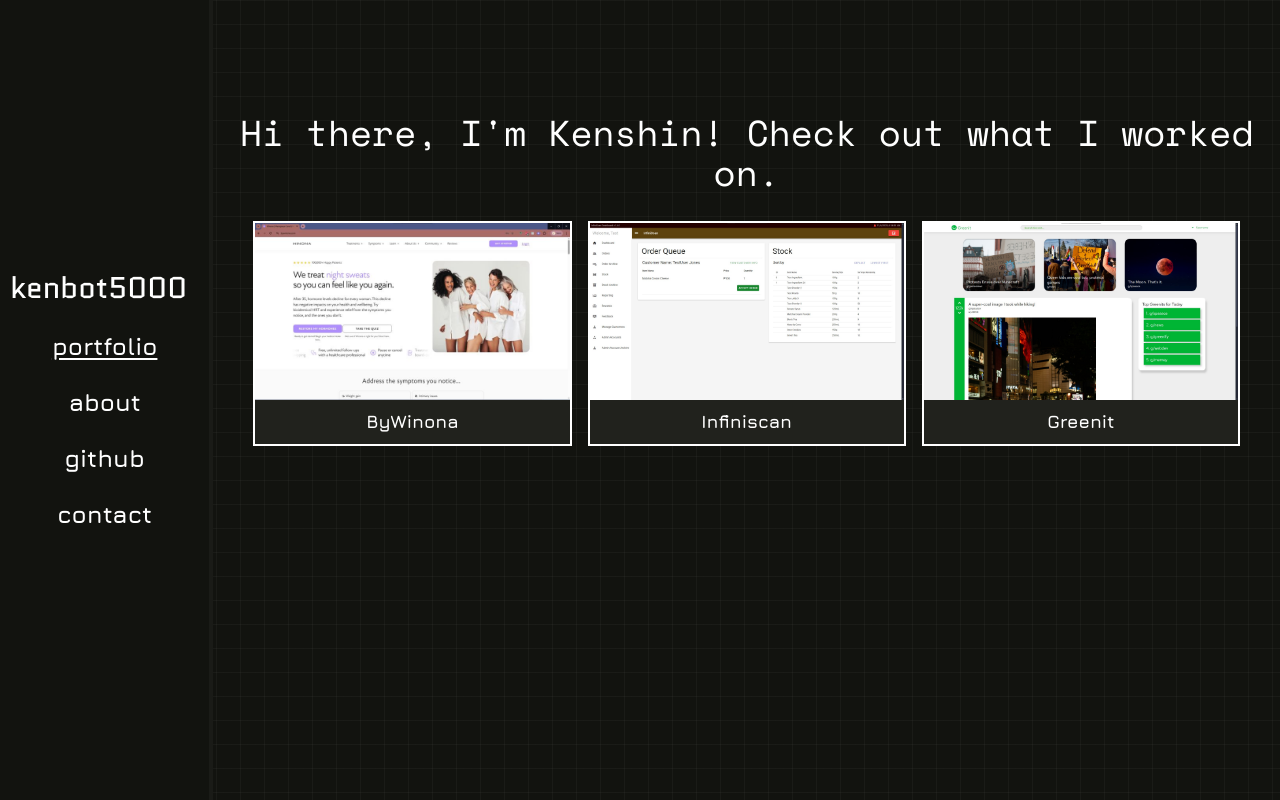
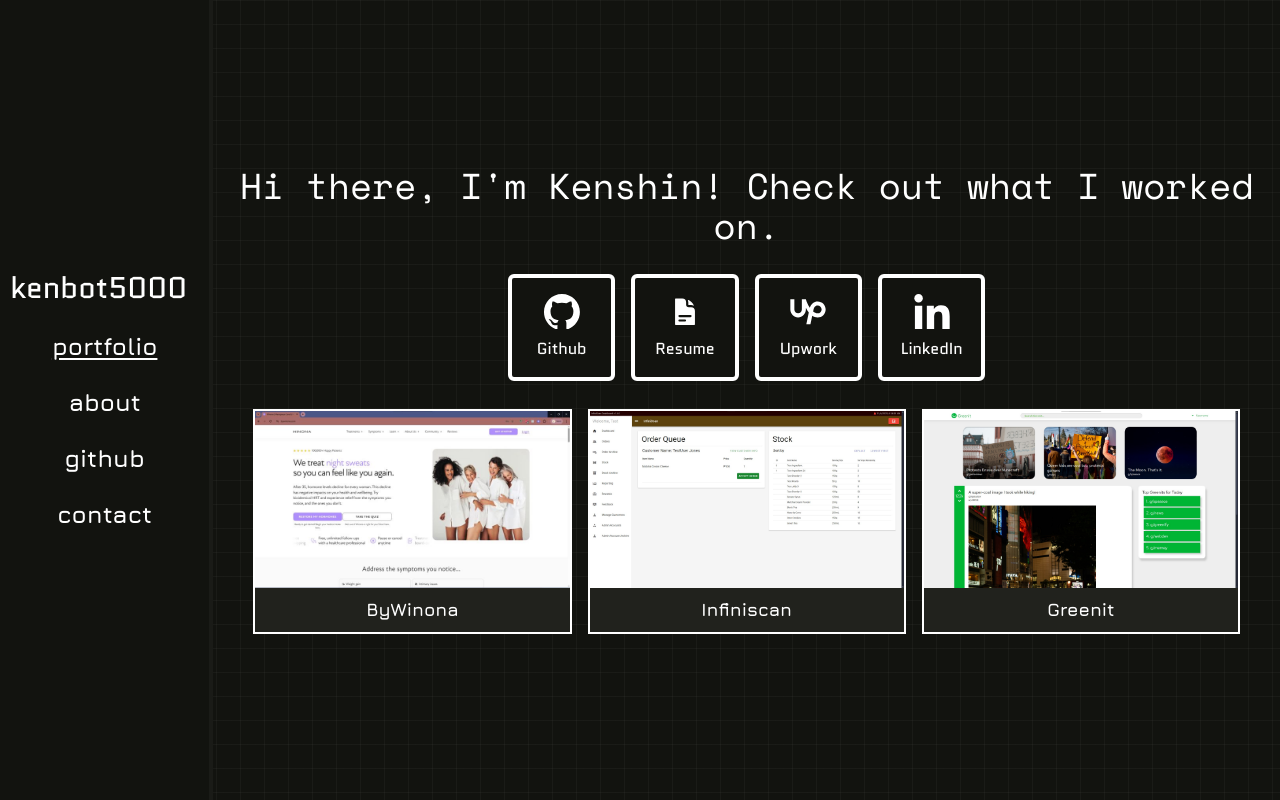
Before and after one commit to kenbot5000/portfolio, a Vue app: page / in a window 1280 px wide. Built offline with nearby package versions, Linux system fonts and the light colour scheme.

Commit message:
feat: add quick link UI

```diff
--- a/src/App.vue
+++ b/src/App.vue
@@ -45,7 +45,7 @@
           name="slowfade"
           mode="out-in"
         >
-          <RouterView />
+          <RouterView class="max-h-screen" />
         </Transition>
       </div>
     </div>
--- /dev/null
+++ b/src/components/PortfolioIconCard.vue
@@ -0,0 +1,15 @@
+<template>
+  <div class="bg-[#12130F] rounded-md border-white border-4 min-w-20 min-h-20 aspect-square flex flex-col justify-center text-center p-2 md:p-4">
+    <slot />
+    <span class="font-quantico mt-2">{{ text }}</span>
+  </div>
+</template>
+
+<script setup>
+defineProps({
+  text: {
+    type: String,
+    required: true
+  }
+})
+</script>
--- a/src/components/icons/GithubIcon.vue
+++ b/src/components/icons/GithubIcon.vue
@@ -8,7 +8,7 @@
     fill-rule="evenodd"
     clip-rule="evenodd"
     d="M48.854 0C21.839 0 0 22 0 49.217c0 21.756 13.993 40.172 33.405 46.69 2.427.49 3.316-1.059 3.316-2.362 0-1.141-.08-5.052-.08-9.127-13.59 2.934-16.42-5.867-16.42-5.867-2.184-5.704-5.42-7.17-5.42-7.17-4.448-3.015.324-3.015.324-3.015 4.934.326 7.523 5.052 7.523 5.052 4.367 7.496 11.404 5.378 14.235 4.074.404-3.178 1.699-5.378 3.074-6.6-10.839-1.141-22.243-5.378-22.243-24.283 0-5.378 1.94-9.778 5.014-13.2-.485-1.222-2.184-6.275.486-13.038 0 0 4.125-1.304 13.426 5.052a46.97 46.97 0 0 1 12.214-1.63c4.125 0 8.33.571 12.213 1.63 9.302-6.356 13.427-5.052 13.427-5.052 2.67 6.763.97 11.816.485 13.038 3.155 3.422 5.015 7.822 5.015 13.2 0 18.905-11.404 23.06-22.324 24.283 1.78 1.548 3.316 4.481 3.316 9.126 0 6.6-.08 11.897-.08 13.526 0 1.304.89 2.853 3.316 2.364 19.412-6.52 33.405-24.935 33.405-46.691C97.707 22 75.788 0 48.854 0z"
-    fill="#24292f"
+    :fill="fill"
   /></svg>
 </template>
 
@@ -21,6 +21,10 @@
   height: {
     type: String,
     default: '24px'
+  },
+  fill: {
+    type: String,
+    default: '#24292f'
   }
 })
 </script>
--- /dev/null
+++ b/src/components/icons/ResumeIcon.vue
@@ -0,0 +1,34 @@
+<template>
+  <svg
+    xmlns="http://www.w3.org/2000/svg"
+    :fill="fill"
+    :width="width"
+    :height="height"
+    viewBox="0 0 24 24"
+    stroke-width="1.5"
+    stroke="#12130F"
+  >
+    <path
+      stroke-linecap="round"
+      stroke-linejoin="round"
+      d="M19.5 14.25v-2.625a3.375 3.375 0 0 0-3.375-3.375h-1.5A1.125 1.125 0 0 1 13.5 7.125v-1.5a3.375 3.375 0 0 0-3.375-3.375H8.25m0 12.75h7.5m-7.5 3H12M10.5 2.25H5.625c-.621 0-1.125.504-1.125 1.125v17.25c0 .621.504 1.125 1.125 1.125h12.75c.621 0 1.125-.504 1.125-1.125V11.25a9 9 0 0 0-9-9Z"
+    />
+  </svg>
+</template>
+
+<script setup>
+defineProps({
+  width: {
+    type: String,
+    default: '24px'
+  },
+  height: {
+    type: String,
+    default: '24px'
+  },
+  fill: {
+    type: String,
+    default: '#fff'
+  }
+})
+</script>
--- a/src/pages/MainPortfolio.vue
+++ b/src/pages/MainPortfolio.vue
@@ -2,8 +2,13 @@
 import { ref } from 'vue';
 
 import DisplayCard from '@/components/DisplayCard.vue';
+import PortfolioIconCard from '@/components/PortfolioIconCard.vue';
 import GithubIcon from '@/components/icons/GithubIcon.vue';
+import UpworkIcon from '@/components/icons/UpworkIcon.vue';
+import ResumeIcon from '@/components/icons/ResumeIcon.vue';
+
 import { text } from '@/data/text.js';
+import LinkedInIcon from '@/components/icons/LinkedInIcon.vue';
 
 const displayOpen = ref(false);
 const currentDisplay = ref(null);
@@ -15,7 +20,42 @@
 </script>
 
 <template>
-  <div class="grid grid-rows-2 grid-cols-2 xl:grid-cols-3 items-center mx-auto my-auto px-10 gap-x-4 gap-y-4">
+  <div class="flex flex-col">
+    <div class="w-full xl:w-1/2 grid grid-cols-4 mx-auto text-white gap-x-4 px-7 mb-7">
+      <PortfolioIconCard text="Github">
+        <GithubIcon
+          width="50px"
+          height="50px"
+          fill="#FFFFFF"
+          class="mx-auto aspect-square"
+        />
+      </PortfolioIconCard>
+      <PortfolioIconCard text="Resume">
+        <ResumeIcon
+          width="50px"
+          height="50px"
+          fill="#FFFFFF"
+          class="mx-auto aspect-square"
+        />
+      </PortfolioIconCard>
+      <PortfolioIconCard text="Upwork">
+        <UpworkIcon
+          width="50px"
+          height="50px"
+          fill="#FFFFFF"
+          class="mx-auto aspect-square"
+        />
+      </PortfolioIconCard>
+      <PortfolioIconCard text="LinkedIn">
+        <LinkedInIcon
+          width="50px"
+          height="50px"
+          fill="#FFFFFF"
+          class="mx-auto aspect-square"
+        />
+      </PortfolioIconCard>
+    </div>
+    <div class="grid grid-cols-2 xl:grid-cols-3 items-center mx-auto my-auto px-10 gap-x-4 gap-y-4">
       <DisplayCard
         v-for="(val, i) in text"
         :id="val.id"
@@ -147,6 +187,7 @@
         </div>
       </Transition>
     </div>
+  </div>
 </template>
 
 <script>
```
Lines whose indentation alone changed are shown as unchanged.
